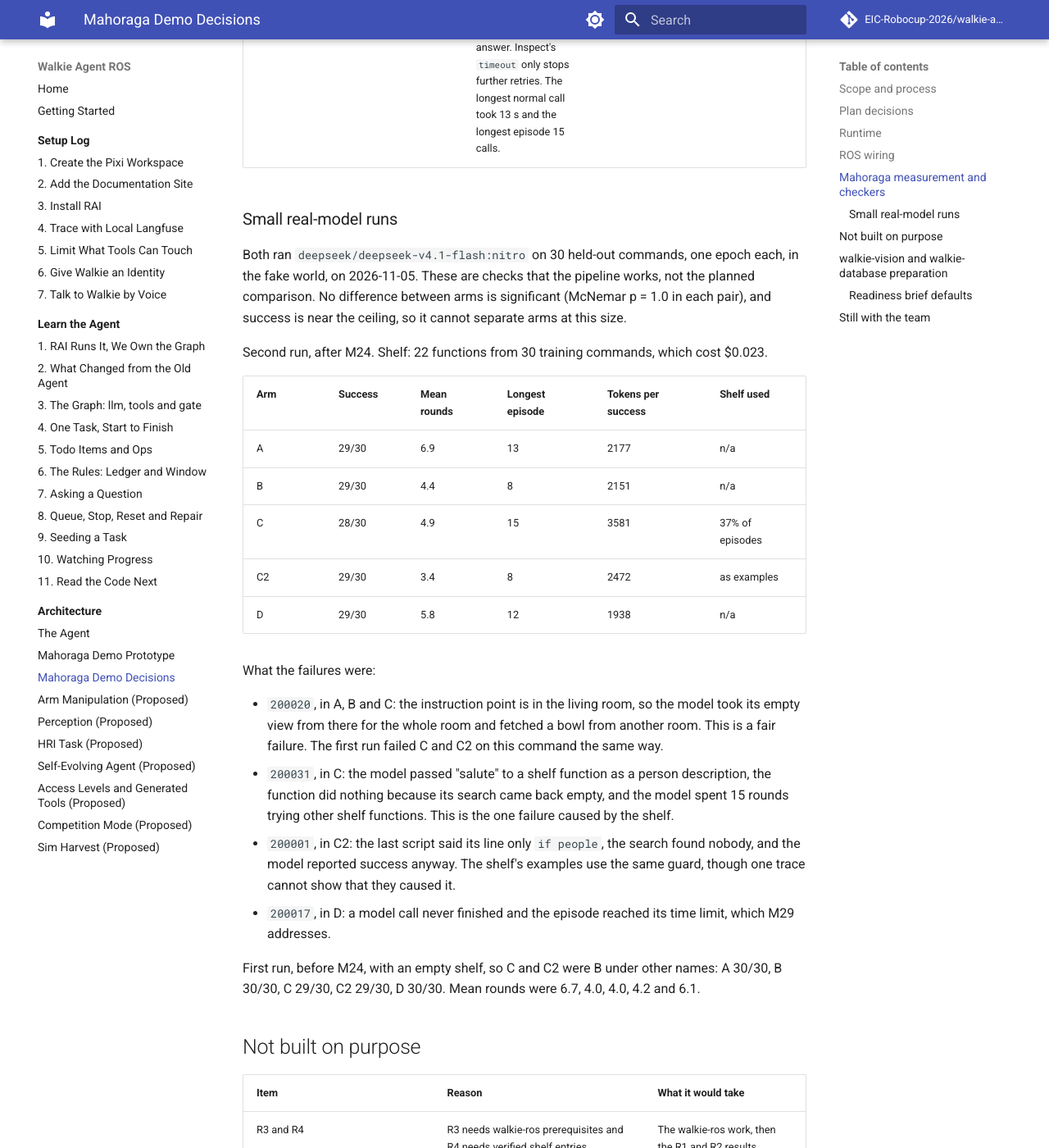
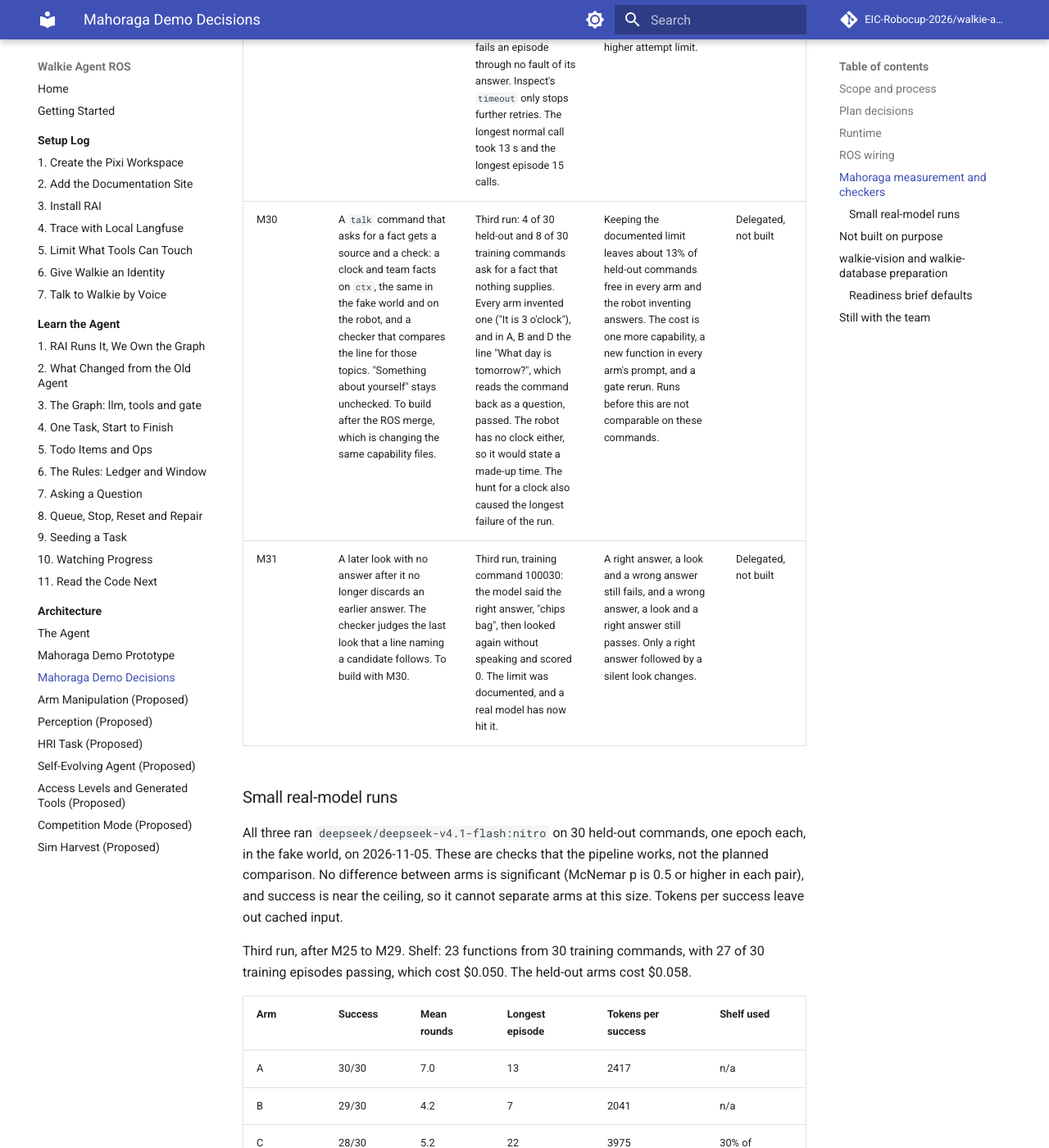
Before and after one commit to EIC-Robocup-2026/walkie-agent-ros, an MkDocs documentation site: the page built from docs/architecture/mahoraga-demo-decisions.md, in a window 1280 px wide and 1400 px high, scrolled down 11329 px. Shown: the whole window at 82% size. Built offline with MkDocs 1.6.1 and Material for MkDocs 9.7.7, drawn with Linux system fonts in a browser that asks for light colours; comment, search, counter and statistics services are not loaded; some of the changed text lies outside the part shown.

Commit message:
docs: record the third real-model run and the fact-answer and silent-look decisions

```diff
--- a/docs/architecture/mahoraga-demo-decisions.md
+++ b/docs/architecture/mahoraga-demo-decisions.md
@@ -110,13 +110,58 @@ These came up while building those fixes.
 | M27 | `_numbers` reads whole tokens with a regex and a word table. "1.0" is 1, "1.1" and "-1" are their own values, a hyphenated compound such as "twenty-one" is a candidate no count equals, number words run to nineteen, the tens and "hundred", and "3rd" is no number. "single" means 1, and "couple" and "pair" mean 2. Pose and gesture gain ordinary words such as "sat", "feet", "prone", "up", "aloft" and "indicating", and a raised arm now needs an arm or a hand in the line. | Recheck findings R5, R6 and R7. The tokenizer read a part of a number as the answer, so "twenty-one" and "-1" passed for 1 while "1.0" failed. Common correct phrasings scored 0, and "raising their right leg" passed as the arm gesture. | The limit that remains: "There is a dish" still fails, because reading "a" as one would make "on a bar" a second number. This is no number parser, so a word past the table goes unread: "two thousand" reads as 2 and "a dozen" as no answer. "couple" is loose for some speakers, and "feet" makes "sitting with their feet up" name two poses and fail. | Delegated |
 | M28 | A comparison's `complete` also needs equal scheduled (command, epoch) sets and, for each id logged in both arms, the same `sample.input`. When `sample_ids` is missing, a log schedules `dataset.samples` times its epochs. | Recheck findings R8 and R9. Comparing command ids alone called one epoch against three complete, and accepted changed text under one id. A log without ids saw only the episodes it kept, so a lost one left the denominator and the arm read as complete. | A partial rerun with a different `--epochs` in one log directory now reads incomplete, and `compare` still averages by command. A command a log without ids never logged gets a stand-in id unique to that log, so it counts as a failure in M1 and pairs with nothing. Text is compared only over logged samples, so an id one arm never logged goes unchecked. `warning` stays null when only a comparison is incomplete. | Delegated |
 | M29 | Each model attempt in the gym has 30 s, then it is abandoned and retried. `run_limit` stays 25 and `deadline_s` stays 60. | 5 of 1750 model calls ran away. One wrote 131072 tokens in 275 s, most of the first shelf build's output, and the other 4 had not finished when their episode reached its 300 s limit, which fails an episode through no fault of its answer. Inspect's `timeout` only stops further retries. The longest normal call took 13 s and the longest episode 15 calls. | Abandoned attempts may still be billed by the provider, and Inspect's usage does not count them. Both limits are measured only on the fake world, on a fast model, so a slower model needs a higher attempt limit. | Delegated |
+| M30 | A `talk` command that asks for a fact gets a source and a check: a clock and team facts on `ctx`, the same in the fake world and on the robot, and a checker that compares the line for those topics. "Something about yourself" stays unchecked. To build after the ROS merge, which is changing the same capability files. | Third run: 4 of 30 held-out and 8 of 30 training commands ask for a fact that nothing supplies. Every arm invented one ("It is 3 o'clock"), and in A, B and D the line "What day is tomorrow?", which reads the command back as a question, passed. The robot has no clock either, so it would state a made-up time. The hunt for a clock also caused the longest failure of the run. | Keeping the documented limit leaves about 13% of held-out commands free in every arm and the robot inventing answers. The cost is one more capability, a new function in every arm's prompt, and a gate rerun. Runs before this are not comparable on these commands. | Delegated, not built |
+| M31 | A later look with no answer after it no longer discards an earlier answer. The checker judges the last look that a line naming a candidate follows. To build with M30. | Third run, training command 100030: the model said the right answer, "chips bag", then looked again without speaking and scored 0. The limit was documented, and a real model has now hit it. | A right answer, a look and a wrong answer still fails, and a wrong answer, a look and a right answer still passes. Only a right answer followed by a silent look changes. | Delegated, not built |
 
 ### Small real-model runs
 
-Both ran `deepseek/deepseek-v4.1-flash:nitro` on 30 held-out commands, one epoch each,
-in the fake world, on 2026-11-05. These are checks that the pipeline works, not the
-planned comparison. No difference between arms is significant (McNemar p = 1.0 in each
-pair), and success is near the ceiling, so it cannot separate arms at this size.
+All three ran `deepseek/deepseek-v4.1-flash:nitro` on 30 held-out commands, one epoch
+each, in the fake world, on 2026-11-05. These are checks that the pipeline works, not
+the planned comparison. No difference between arms is significant (McNemar p is 0.5 or
+higher in each pair), and success is near the ceiling, so it cannot separate arms at
+this size. Tokens per success leave out cached input.
+
+Third run, after M25 to M29. Shelf: 23 functions from 30 training commands, with 27 of
+30 training episodes passing, which cost $0.050. The held-out arms cost $0.058.
+
+| Arm | Success | Mean rounds | Longest episode | Tokens per success | Shelf used |
+|---|---|---|---|---|---|
+| A | 30/30 | 7.0 | 13 | 2417 | n/a |
+| B | 29/30 | 4.2 | 7 | 2041 | n/a |
+| C | 28/30 | 5.2 | 22 | 3975 | 30% of episodes |
+| C2 | 30/30 | 3.4 | 6 | 2182 | as examples |
+| D | 30/30 | 6.2 | 13 | 2252 | n/a |
+
+What the third run showed:
+
+- `200001`, in C: "tell the time", with no clock in the world. B and C2 made up a time
+  and passed. C guessed function names such as `tell_time` and `clock` through `eval`,
+  and the runner refused 60 of those calls as unknown names. They are 60 of the 61
+  refused calls in M9, and the other is the `import_stubs` call that `import inspect`
+  makes. Then 7 attempts were abandoned at 30 s, about 210 s of the 300 s limit, and the
+  episode ended with nothing said. The log cannot show whether those attempts were
+  runaway completions or provider stalls. Retries of the same requests finished in 3 to
+  6 s. M30 addresses it.
+- `200020`, in B and C: the same fair failure as the second run.
+- M8 is 4 of 9 shelf episodes. A shelf function raised in `200001`, `200003` and
+  `200017`, because `tell_day_of_month(room, description, day)` was passed a number and
+  `say` takes text, and in `200016`, because `throw_object_in_trash` picks up the object
+  and the model already held it. The other three recovered. `Shelf.describe` gives C
+  each definition line and docstring, and none of the 23 functions has a docstring or a
+  type annotation, so C cannot see either problem from its prompt. C2 reads whole
+  scripts.
+- M29 held. `200017` in D, lost to an unfinished call in the second run, passed here
+  after 2 abandoned attempts. Across the run 11 attempts were abandoned, against 899
+  completed calls.
+- Training `100021`: `throw_object_in_trash` searched the room, so the apple did not
+  come from the shelf the command named. This is a fair failure.
+- Training `100030`: a false failure, which M31 addresses.
+- Training `100031`: "follow them" names no destination. The model followed the person
+  to three places and kept checking, until 205K tokens passed the 200K limit. 143K of
+  those were cached input, which counts toward the limit.
+
+In both runs with a real shelf, C took more rounds and more tokens than C2, which holds
+the same scripts as examples. Two small runs are a direction to test, not a result.
 
 Second run, after M24. Shelf: 22 functions from 30 training commands, which cost
 $0.023.
```
